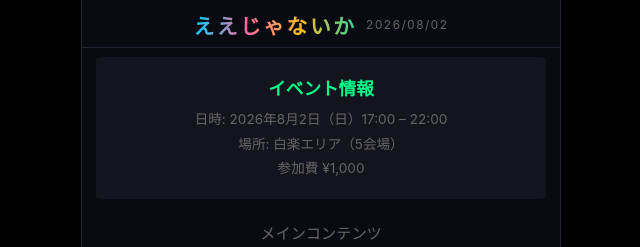
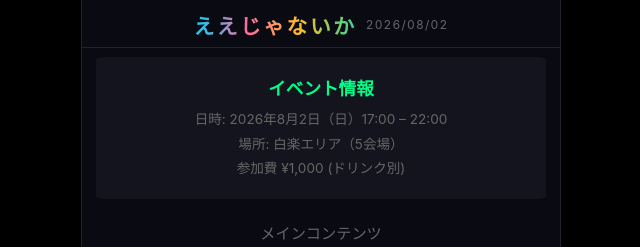
Before and after one commit to bonsai/eejanaika, a website: page index.html in a window 1280 px wide. Shown: the top 247 px of the page, 319-959 px from the left. Drawn offline with nearby package versions, Linux system fonts and the light colour scheme.

Commit message:
Update index.html

```diff
--- a/index.html
+++ b/index.html
@@ -27,7 +27,7 @@
           <h2>イベント情報</h2>
           <p>日時: 2026年8月2日（日）17:00 – 22:00</p>
           <p>場所: 白楽エリア（5会場）</p>
-          <p>参加費 ¥1,000</p>
+          <p>参加費 ¥1,000 (ドリンク別)</p>
         </div>
         <div class="section-title">メインコンテンツ</div>
         <div class="index-grid">
@@ -59,7 +59,7 @@
             <div class="index-label">白楽散歩</div>
             <div class="index-sub">16:00 – 17:00</div>
           </a>
-          <a href="#equipment" class="index-card g-hiphop">
+          <!--<a href="#equipment" class="index-card g-hiphop">
             <div class="index-icon">🎛</div>
             <div class="index-label">機材リスト</div>
             <div class="index-sub">全店舗の機材</div>
@@ -68,7 +68,7 @@
             <div class="index-icon">📍</div>
             <div class="index-label">店舗マップ</div>
             <div class="index-sub">5会場の地図</div>
-          </a>
+          </a>-->
         </div>
       </section>
 
@@ -79,7 +79,7 @@
             <h2>オールジャンルダンスパーティー</h2>
             <div class="flyer-detail">
               <strong>日時</strong> 2026年8月2日（日）17:00開始<br>
-              <strong>入場料</strong> ¥1,000<br>
+              <strong>入場料</strong> ¥1,000 (ドリンク別)<br>
               <strong>会場</strong> CAFE doudou<br>
               神奈川県横浜市神奈川区白楽100-11-103<br>
               <strong>ジャンル</strong> トランス、パンク、ロック、<br>ヒップホップ、ワールド、グルーブ歌謡、<br>なんでもありのダンスパーティー
```
